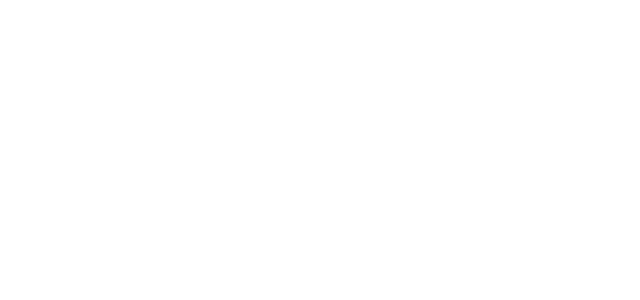
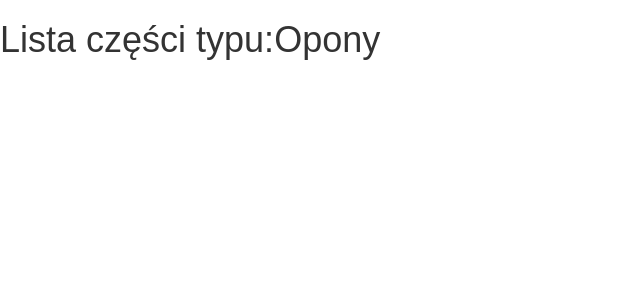
Before and after one commit to infoshareacademy/jfdd5-vikata-app, a React (Create React App) app: page /partslist/1 in a window 1280 px wide. Shown: the top 300 px of the page, without its empty margins (0-640 px from the left). Built offline with nearby package versions, Linux system fonts and the light colour scheme.

Commit message:
wyswietlanie wybranego przez url typu

```diff
--- a/src/PartsListView/PartsListView.js
+++ b/src/PartsListView/PartsListView.js
@@ -1,3 +1,20 @@
 /**
  * Created by alanw on 15.12.2016.
  */
+import React from 'react'
+
+import {types} from '../data'
+
+export default (props) => (
+  <div>
+    <h1>Lista części typu:
+      {
+        types.filter(
+          type => type.id === parseInt(props.params.typeUrlId)
+        ).map(
+          type => type.type
+        )
+      }
+    </h1>
+  </div>
+)
--- a/src/index.js
+++ b/src/index.js
@@ -5,6 +5,7 @@ import { Router, Route, IndexRoute, browserHistory } from 'react-router'
 import { App } from './App'
 
 import { ShopsView } from './ShopsView'
+import { PartsListView } from './PartsListView'
 
 import 'bootstrap/dist/css/bootstrap.css'
 import 'bootstrap/dist/css/bootstrap-theme.css'
@@ -17,6 +18,7 @@ ReactDOM.render(
     <Route path="/" component={App}/>
 
     <Route path="/shops/:partId" component={ShopsView}/>
+    <Route path="/partslist/:typeUrlId" component={PartsListView}/>
 
 
   {/*<Route path="*" component={NotFoundView} />*/}
```
Also changed, not shown: src/PartsListView/index.js (line endings or trailing spaces).
